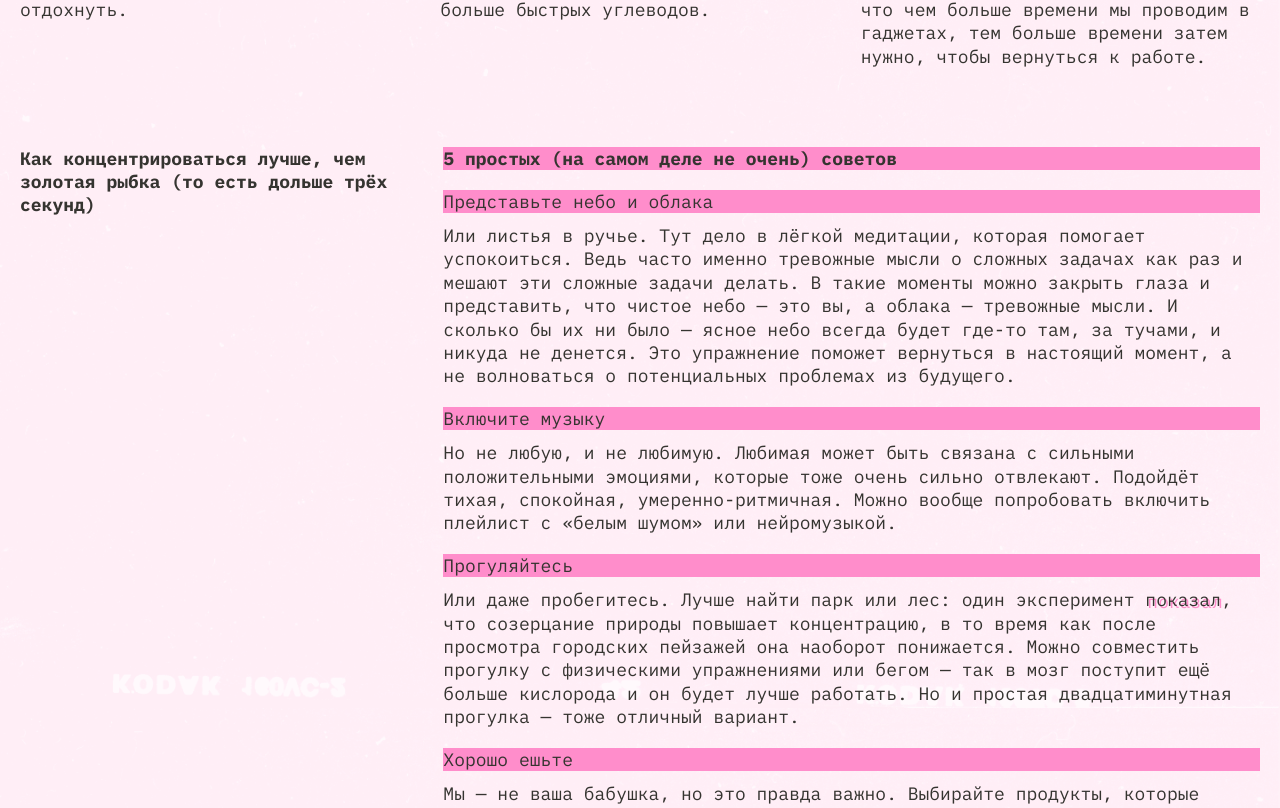
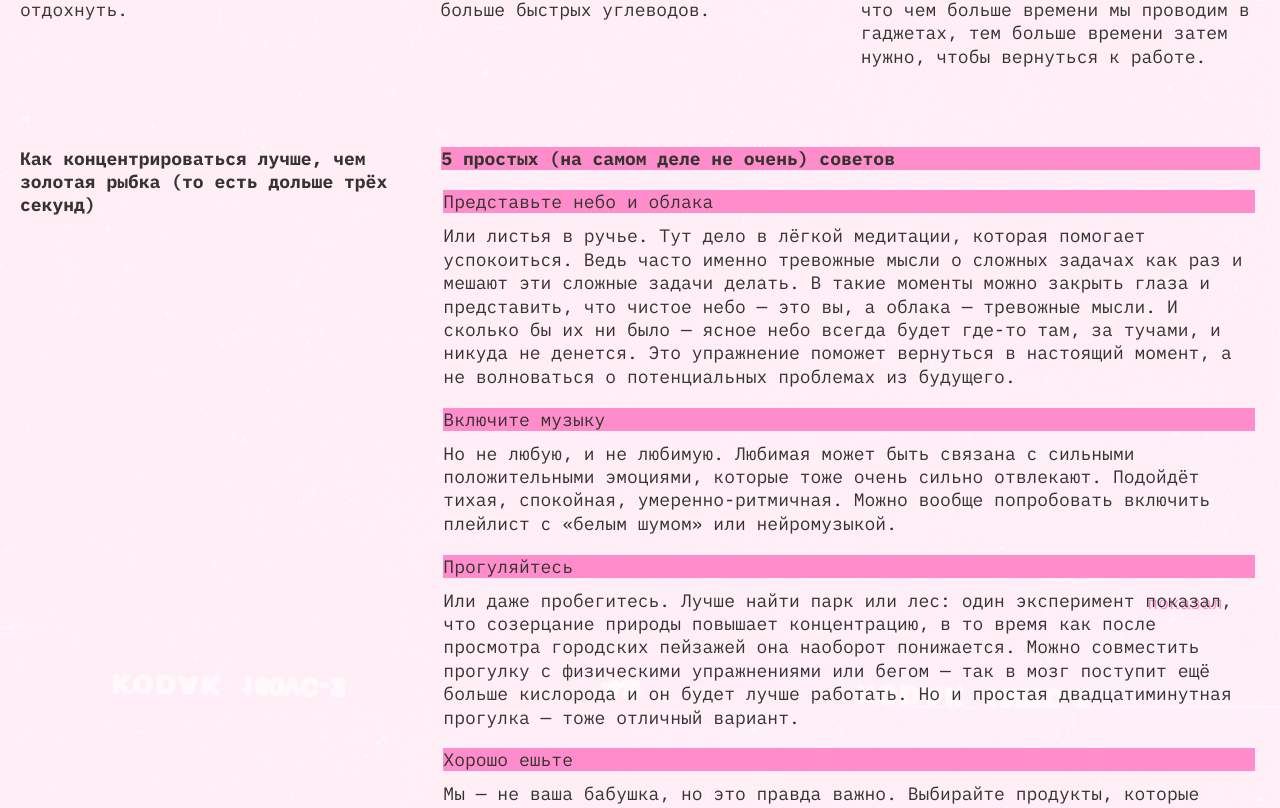
Before and after one commit to krasnoselsky/slozhno-sosredotochitsya-fd, a plain HTML site: page index.html in a window 1280 px wide. Shown: the part 1692-2500 px from the top of the page. Drawn offline with Linux system fonts and the light colour scheme.

Commit message:
Add files via upload

```diff
--- a/index.html
+++ b/index.html
@@ -128,10 +128,8 @@
           секунд)
         </h2>
         <div class="section section-advice">
+          <h3 class="title-decor title-simple">5 простых (на самом деле не очень) советов</h3>
           <article class="article">
-            <h3 class="title-decor title-simple">
-              5 простых (на самом деле не очень) советов
-            </h3>
             <h4 class="title-decor title-normal">Представьте небо и облака</h4>
             <p class="p">
               Или листья в ручье. Тут дело в лёгкой медитации, которая помогает
--- a/styles/style.css
+++ b/styles/style.css
@@ -225,6 +225,7 @@ a:focus {
 
 .title-normal {
     font-weight: 400;
+    margin-right: 5px;
 }
 
 .title-simple {
@@ -328,10 +329,10 @@ a:focus {
     .section-multitasking {
         grid-row: 2;
         grid-column: 1 / -1;
-        padding: 0px 5px 0px 9px;
+        padding: 0px 12px 0px 12px;
     }
     .article {
-        padding: 0px 5px 0px 3px;
+        padding: 0px 0px 0px 0px;
     }
     .section-advice {
         padding: 54px 10px 0px 4px;
```
